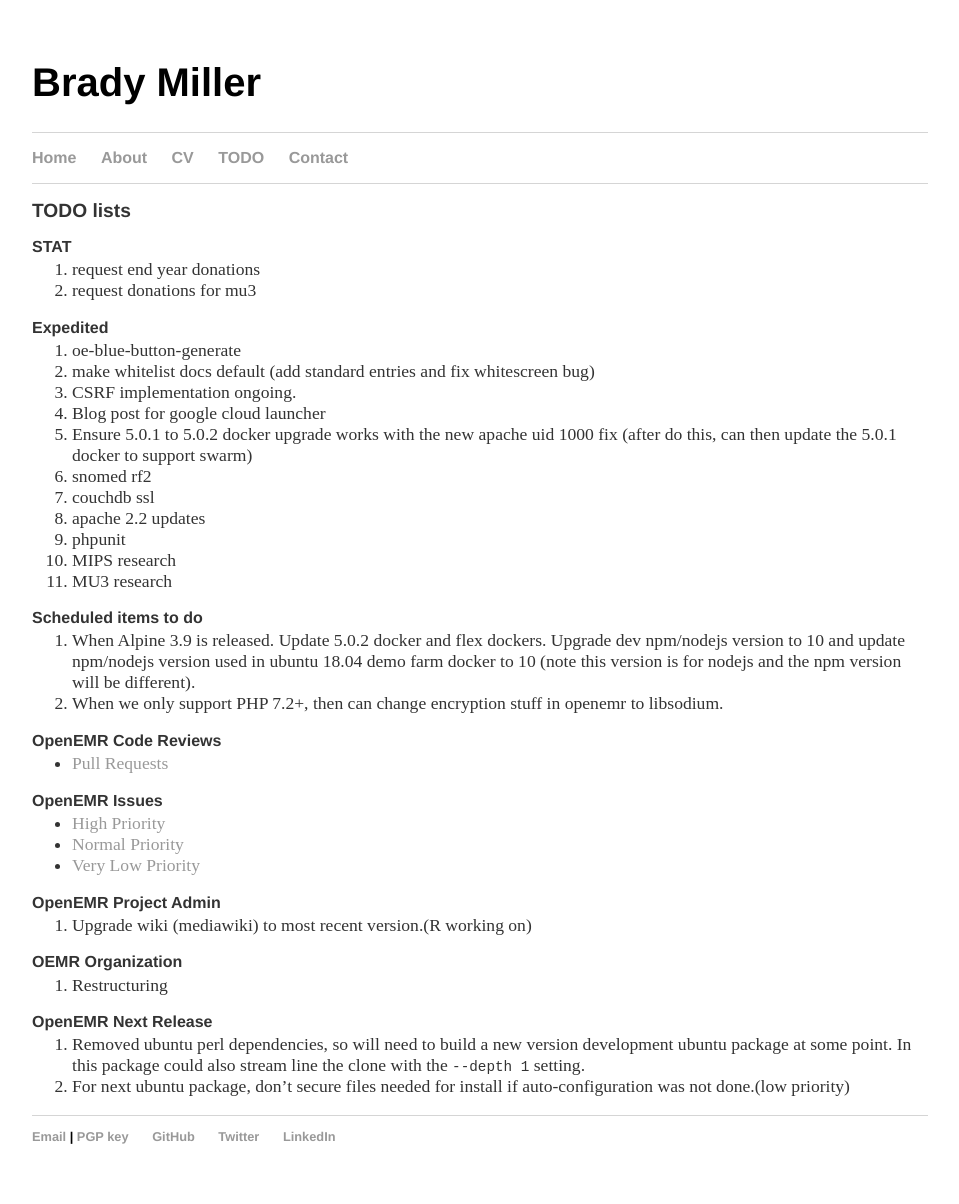
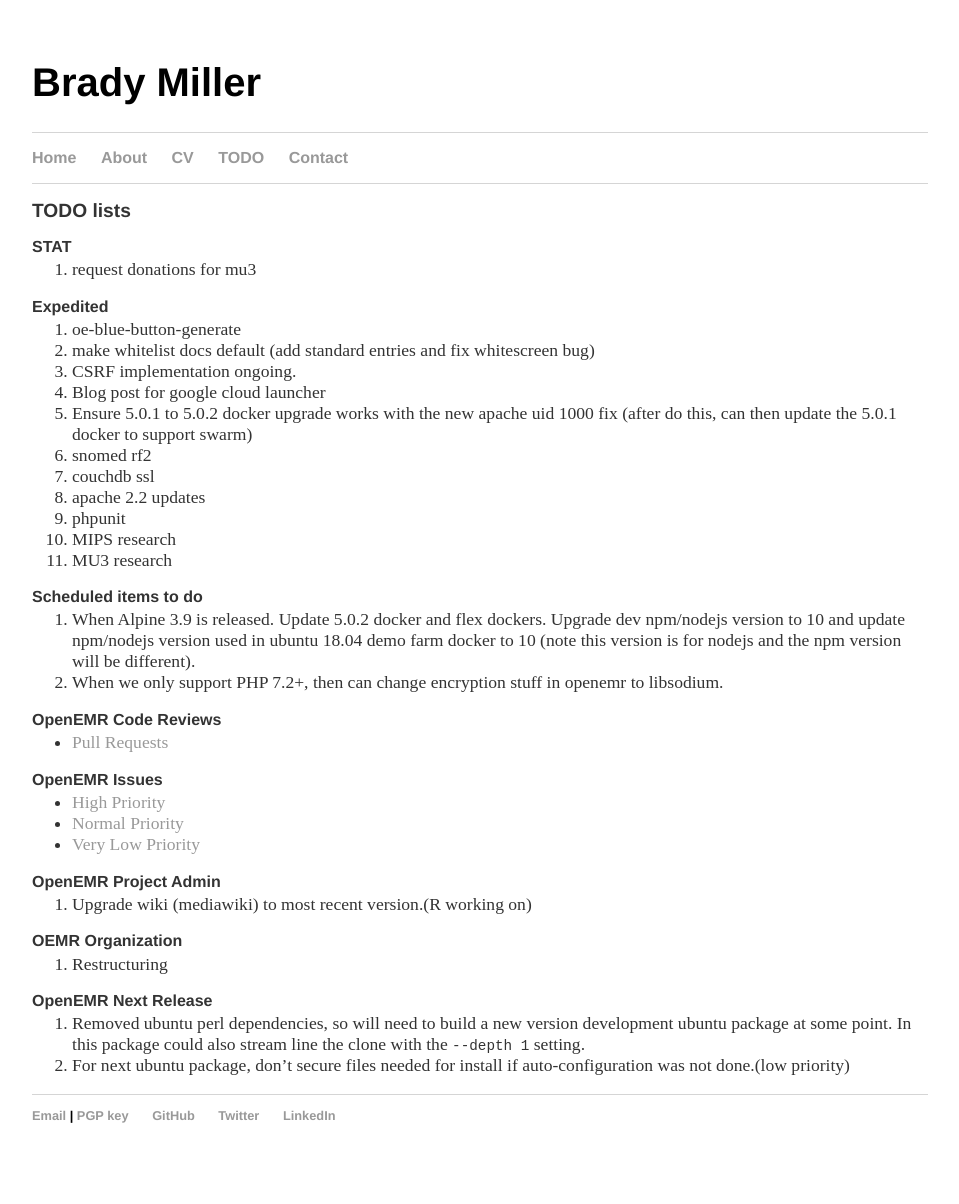
Before and after one commit to bradymiller/bradymiller.github.io, a Jekyll site: the page built from todo/index.md, in a window 1280 px wide. Shown: the whole page, without its empty margins (160-1119 px from the left). Built offline with Jekyll 4.4.1, drawn with Linux system fonts in a browser that asks for light colours; our own code applies the rules of GitHub Pages for plain Markdown files; after the commit the page ends 1183 px from its top, so only the background shows below that.

Commit message:
Update index.md

```diff
--- a/todo/index.md
+++ b/todo/index.md
@@ -4,7 +4,6 @@
 ## TODO lists
 
 ### STAT
-1. request end year donations
 1. request donations for mu3
 
 ### Expedited
```
